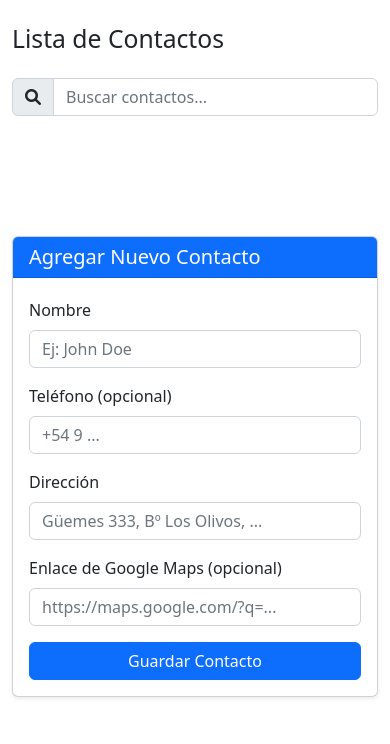
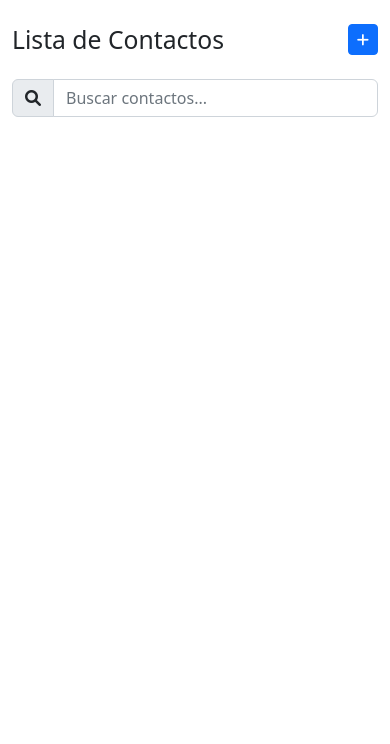
Before and after one commit to GuilloSGit/lista-contactos, a Flask app: page /contactos in a window 390 px wide. Shown: the part 56-800 px from the top of the page. Run offline with Flask 3, Linux system fonts and the light colour scheme; a user stored in the database is signed in; data that the repository does not hold is empty; some libraries are stand-ins or nearby versions.

Commit message:
feat(ui): formulario de nuevo contacto en movil se despliega desde un boton +

```diff
--- a/templates/contactos.html
+++ b/templates/contactos.html
@@ -95,7 +124,26 @@
     <div class="col-md-8">
         <div class="d-flex justify-content-between align-items-center mb-4">
             <h2 class="mb-0">Lista de Contactos</h2>
+            {% if session.get('rol') == 'admin' %}
+            <button class="btn btn-primary btn-sm d-md-none" type="button" data-bs-toggle="collapse"
+                data-bs-target="#nuevoContactoMovil" aria-expanded="false" aria-controls="nuevoContactoMovil"
+                title="Agregar contacto" aria-label="Agregar contacto">
+                <i class="fas fa-plus"></i>
+            </button>
+            {% endif %}
         </div>
+
+        {% if session.get('rol') == 'admin' %}
+        <!-- Formulario de nuevo contacto (solo móvil, se despliega con el "+") -->
+        <div class="collapse d-md-none mb-3" id="nuevoContactoMovil">
+            <div class="card">
+                <div class="card-body">
+                    <h5 class="card-title">Agregar Nuevo Contacto</h5>
+                    {{ form_nuevo_contacto("-m") }}
+                </div>
+            </div>
+        </div>
+        {% endif %}
 
         <!-- Barra de búsqueda -->
         <div class="input-group mb-4">
@@ -302,7 +350,7 @@
 
     <!-- Columna del formulario de contacto (solo para administradores) -->
     {% if session.get('rol') == 'admin' %}
-    <div class="col-md-4 mt-5">
+    <div class="col-md-4 mt-5 d-none d-md-block">
         <div class="mt-2">
             <!-- Necesito espacio -->
         </div>
@@ -311,32 +359,7 @@
                 <h5 class="mb-0">Agregar Nuevo Contacto</h5>
             </div>
             <div class="card-body mt-1">
-                <form action="{{ url_for('agregar_contacto') }}" method="POST"
-                    enctype="application/x-www-form-urlencoded">
-                    <input type="hidden" name="csrf_token" value="{{ csrf_token }}">
-                    <div class="mb-3">
-                        <label for="nombre" class="form-label">Nombre</label>
-                        <input type="text" class="form-control" id="nombre" name="nombre" placeholder="Ej: John Doe"
-                            required>
-                    </div>
-                    <div class="mb-3">
-                        <label for="telefono" class="form-label">Teléfono (opcional)</label>
-                        <input type="tel" class="form-control" id="telefono" name="telefono" placeholder="+54 9 ...">
-                    </div>
-                    <div class="mb-3">
-                        <label for="direccion" class="form-label">Dirección</label>
-                        <input type="text" class="form-control" id="direccion" name="direccion"
-                            placeholder="Güemes 333, Bº Los Olivos, ...">
-                    </div>
-                    <div class="mb-3">
-                        <label for="gps_url" class="form-label">Enlace de Google Maps (opcional)</label>
-                        <input type="url" class="form-control" id="gps_url" name="gps_url"
-                            placeholder="https://maps.google.com/?q=...">
-                    </div>
-                    <div class="d-grid gap-2">
-                        <button type="submit" class="btn btn-primary">Guardar Contacto</button>
-                    </div>
-                </form>
+                {{ form_nuevo_contacto("") }}
             </div>
         </div>
     </div>
```
Also changed, not shown: other parts of templates/contactos.html (+29 -0 lines).
